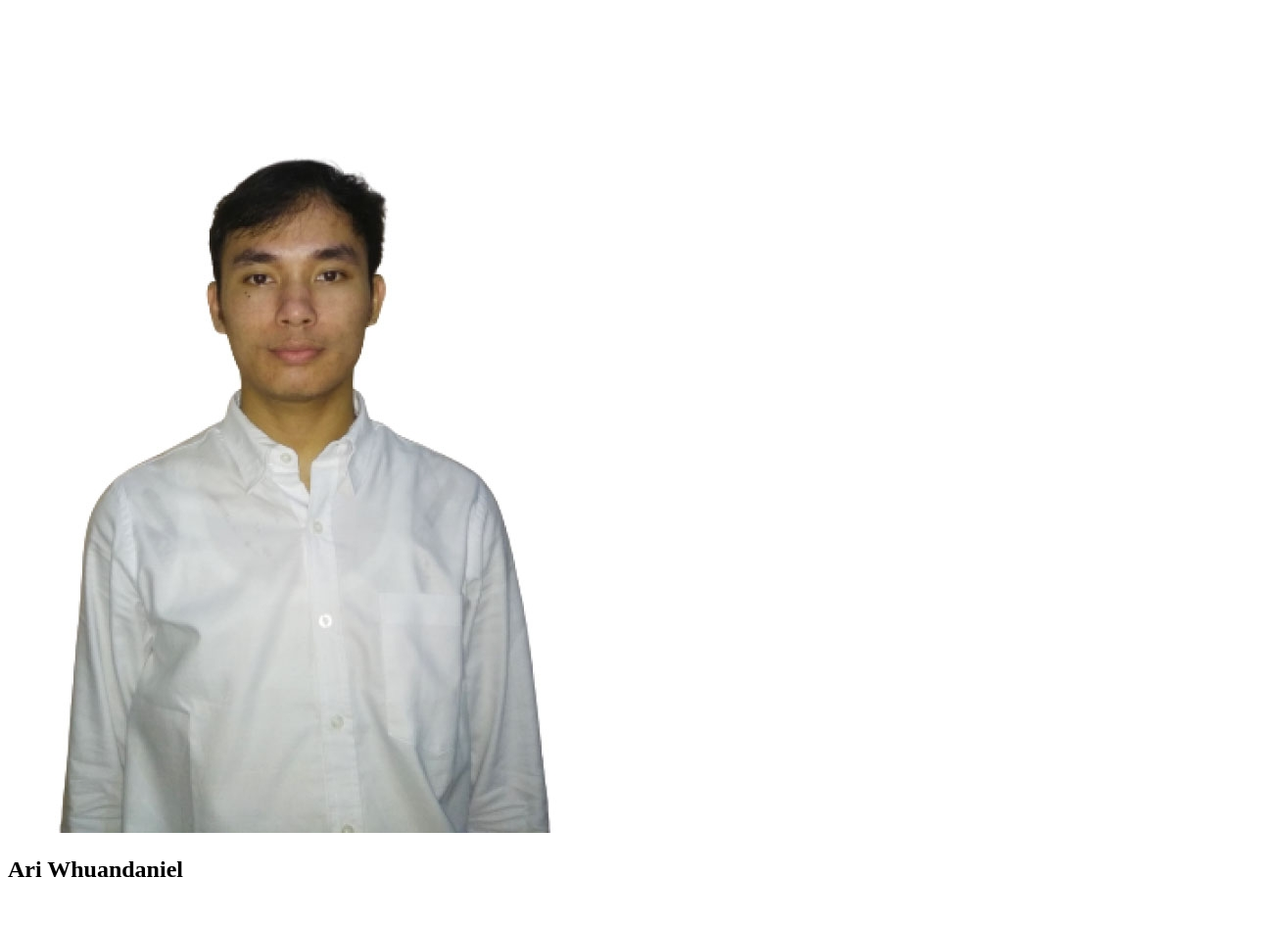
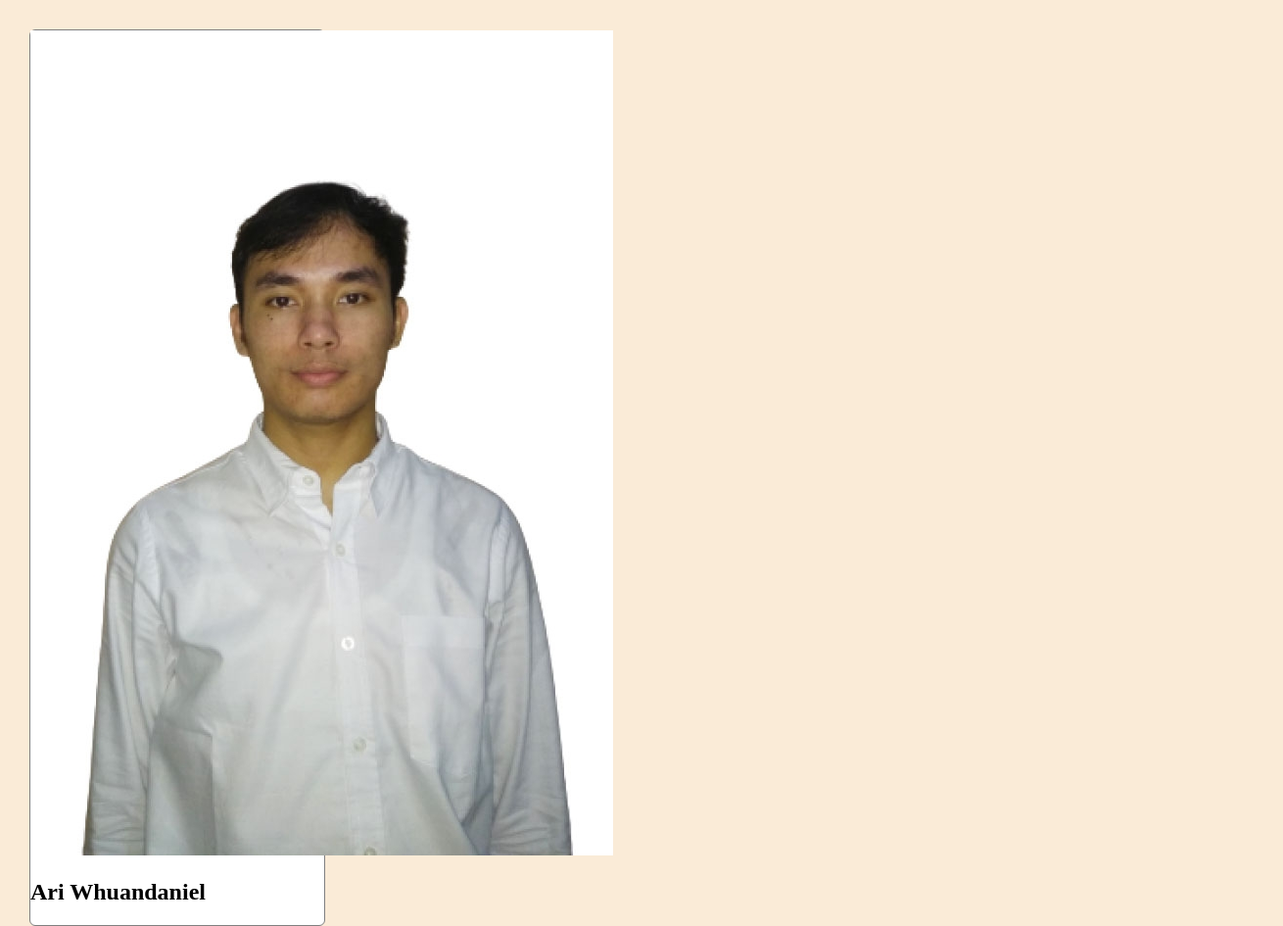
Before and after one commit to arimnrg16/my-repo-from-remote, a plain HTML site: page index.html in a window 1280 px wide. Shown: the whole page at 98% size, 1310 px wide, since content can reach past the window. Before the commit the page ends 921 px from the top, so only its background shows below. Drawn offline with Linux system fonts and the light colour scheme.

Commit message:
added initial style.css to style the profile

```diff
--- a/index.html
+++ b/index.html
@@ -1,10 +1,10 @@
 <!DOCTYPE html>
 <html>
     <head>
-
+        <link rel="stylesheet" href="style.css">
     </head>
     <body>
-        <div>
+        <div id="profile-container">
             <img src="images/ari.jpeg" alt="profile image" />
             <h2>Ari Whuandaniel</h2>
          </div>
--- /dev/null
+++ b/style.css
@@ -0,0 +1,21 @@
+body {
+    width: 100%;
+    margin: 30px;
+    background-color: antiquewhite;
+ }
+
+ #profile-container{
+    max-width: 300px;
+    background-color: white;
+    border: 1px solid gray;
+    border-radius: 6px;
+ }
+
+ #profile-image{
+    width: 100%;
+    height: auto;
+ }
+
+ #profile-name{
+    text-align: center;
+ }
```
